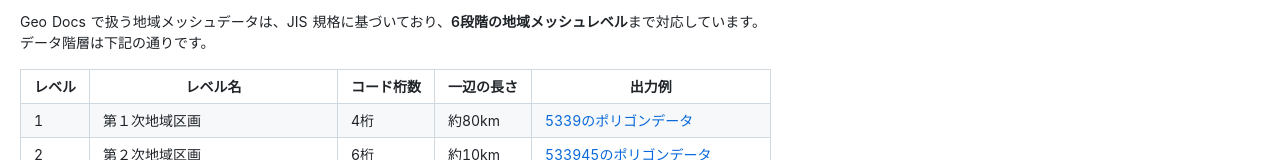
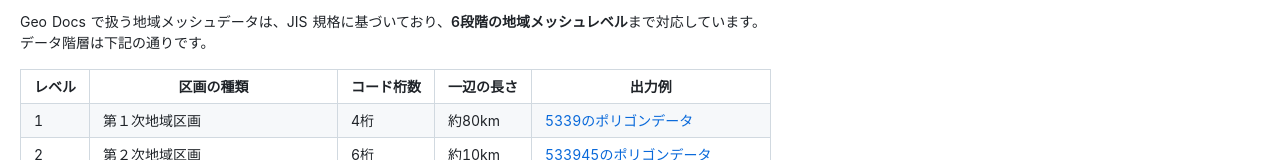
Before and after one commit to qazsato/geo-docs, a Nuxt app: page /meshes/about in a window 1280 px wide. Shown: the part 285-445 px from the top of the page. Built offline with nearby package versions, Linux system fonts and the light colour scheme.

Commit message:
テキスト修正

```diff
--- a/client/pages/meshes/about/index.vue
+++ b/client/pages/meshes/about/index.vue
@@ -20,7 +20,7 @@
         <table>
           <tr>
             <th>レベル</th>
-            <th>レベル名</th>
+            <th>区画の種類</th>
             <th>コード桁数</th>
             <th>一辺の長さ</th>
             <th>出力例</th>
```
